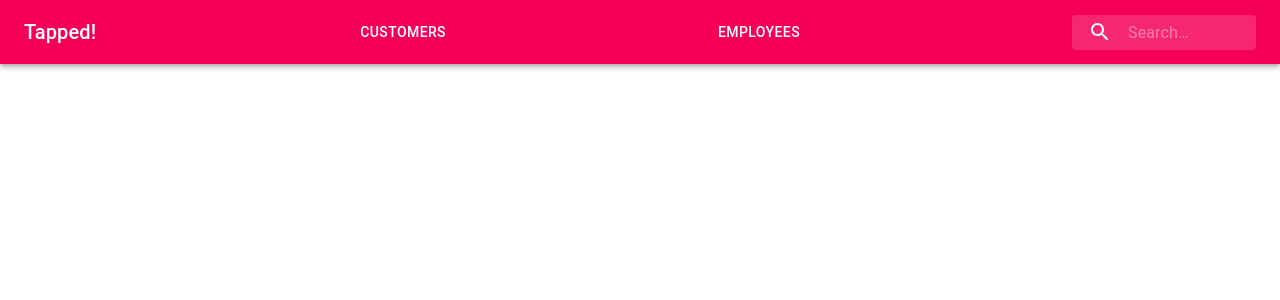
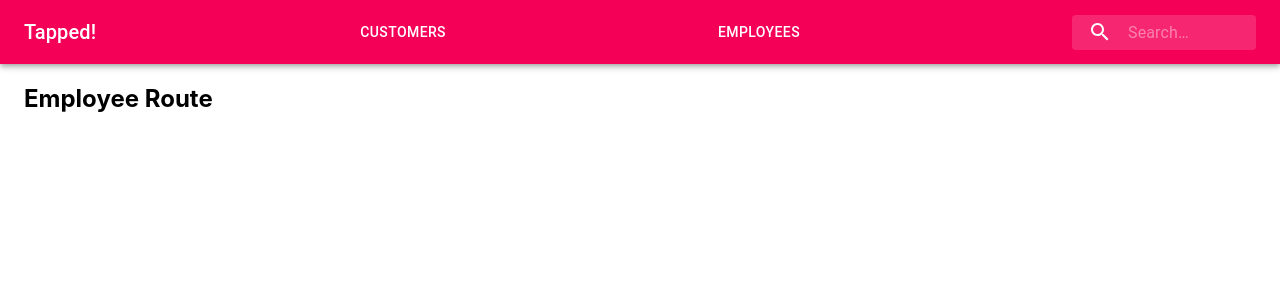
Before and after one commit to Wintermute787/taproom-react, a React (Create React App) app: page /employee in a window 1280 px wide. Shown: the top 300 px of the page. Built offline with nearby package versions, Linux system fonts and the light colour scheme.

Commit message:
add route for customer

```diff
--- a/src/components/App.jsx
+++ b/src/components/App.jsx
@@ -5,7 +5,7 @@ import KegList from './KegList';
 import { BrowserRouter, Switch, Route } from 'react-router-dom';
 import Container from '@material-ui/core/Container';
 import Customer from './Customer'
-import Footer from './Footer'
+import Employee from './Employee'
 
 
 
@@ -32,7 +32,7 @@ class App extends React.Component {
                     <Switch>
                         <Route exact path='/' component={Hero}/>
                         <Container>
-                            <Route path='/keglist' component={KegList}/>
+                            <Route path='/employee' component={Employee}/>
                             <Route path='/customer' component={Customer}/>
                         </Container>
 
--- /dev/null
+++ b/src/components/Employee.jsx
@@ -0,0 +1,9 @@
+import React from 'react'
+
+export default function Employee() {
+    return(
+        <div>
+            <h2>Employee Route</h2>
+        </div>
+    )
+}
```
